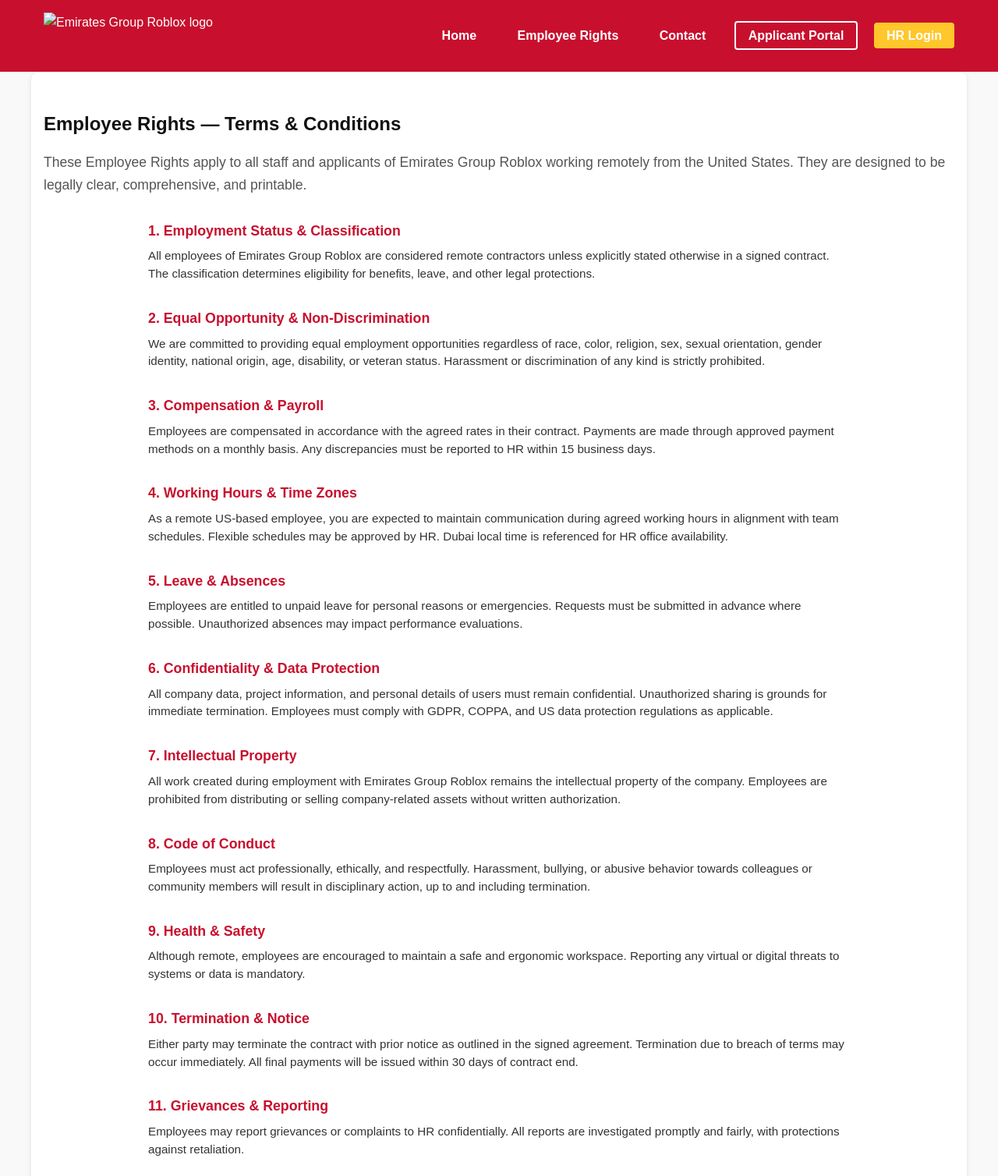
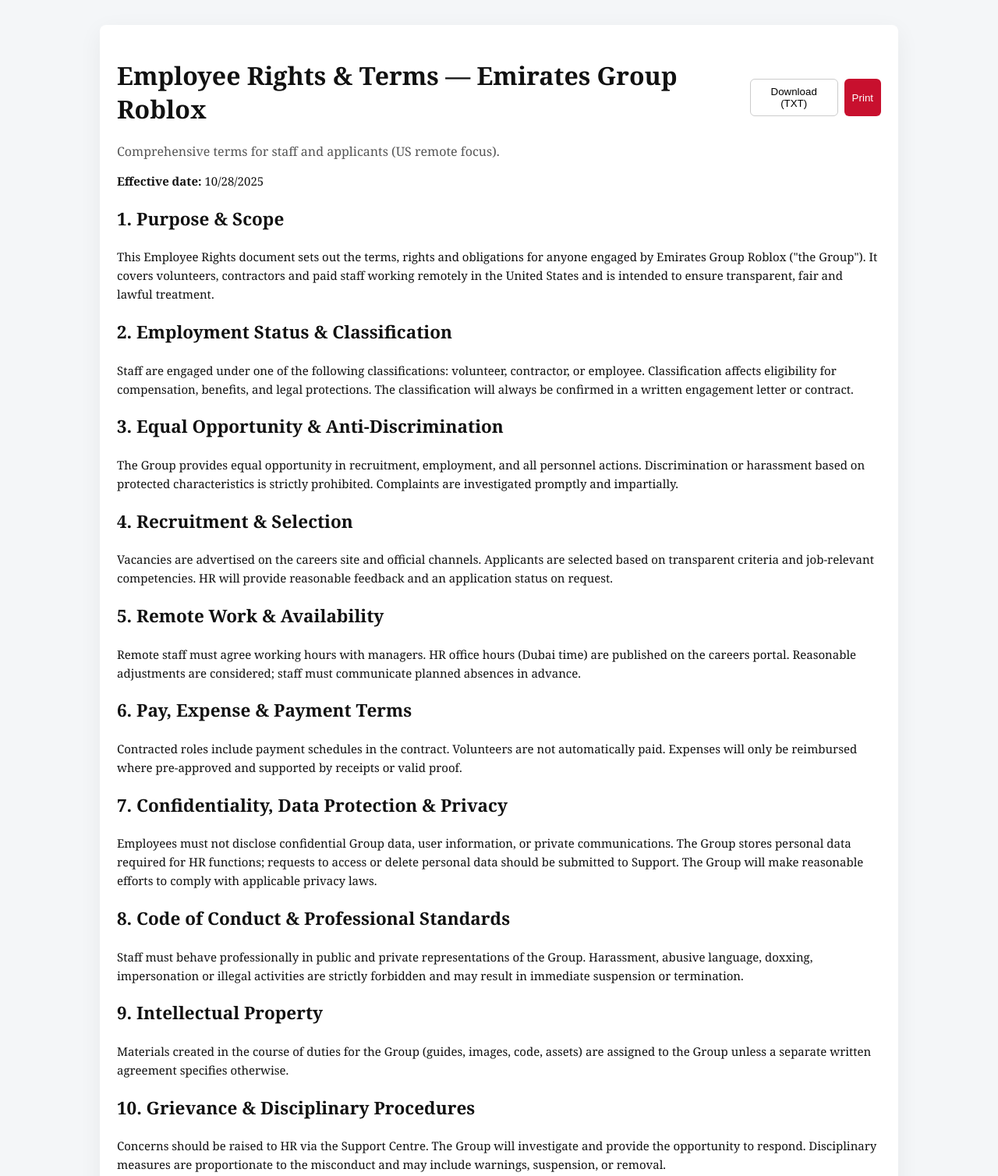
Before and after one commit to chairmanoftheboardeg/egrcareers-website, a plain HTML site: page employee-rights.html in a window 1280 px wide. Shown: the top 1508 px of the page at 78% size. Drawn offline with Linux system fonts and the light colour scheme.

Commit message:
Update employee-rights.html

```diff
--- a/employee-rights.html
+++ b/employee-rights.html
@@ -1,147 +1,116 @@
 <!doctype html>
 <html lang="en-GB">
 <head>
-  <meta charset="utf-8" />
-  <meta name="viewport" content="width=device-width, initial-scale=1" />
-  <title>Emirates Group Roblox — Employee Rights</title>
-  <meta name="description" content="Employee Rights, Terms & Conditions for Emirates Group Roblox staff and applicants." />
+<meta charset="utf-8"/><meta name="viewport" content="width=device-width,initial-scale=1"/>
+<title>Employee Rights — Emirates Group Roblox</title>
+<meta name="description" content="Full Employee Rights & Terms for Emirates Group Roblox."/>
 <style>
-    /* ====== RESET & BASE ====== */
-    * { margin:0; padding:0; box-sizing:border-box; font-family:Arial, sans-serif; }
-    body { background:#f9f9f9; color:#333; line-height:1.6; }
-    a { text-decoration:none; color:inherit; }
-    img { max-width:100%; display:block; }
-    h1,h2,h3,h4,h5,h6 { margin-bottom:0.5rem; color:#111; }
-    p { margin-bottom:1rem; }
-
-    /* ====== HEADER ====== */
-    .site-header { background:#c8102e; color:white; padding:1rem 0; }
-    .site-header .container { display:flex; justify-content:space-between; align-items:center; max-width:1200px; margin:0 auto; padding:0 1rem; }
-    .logo { height:60px; margin-right:1rem; }
-    .main-nav a { margin-left:1rem; color:white; font-weight:bold; padding:0.5rem 1rem; border-radius:4px; transition:0.3s; }
-    .main-nav a:hover { background:white; color:#c8102e; }
-    .btn-primary { background:#ffc72c; color:#111; padding:0.5rem 1rem; border:none; border-radius:4px; cursor:pointer; }
-    .btn-outline { border:2px solid white; color:white; padding:0.5rem 1rem; border-radius:4px; }
-
-    /* ====== SECTIONS ====== */
-    .panel-section { padding:3rem 1rem; max-width:1200px; margin:0 auto; background:white; border-radius:10px; box-shadow:0 2px 6px rgba(0,0,0,0.1); }
-    .section-lead { margin-bottom:2rem; color:#555; font-size:1.1rem; }
-    h2 { margin-bottom:1rem; }
-
-    /* ====== EMPLOYEE RIGHTS CONTENT ====== */
-    .employee-terms { max-width:900px; margin:0 auto; font-size:0.95rem; line-height:1.5; }
-    .employee-terms h3 { margin-top:2rem; color:#c8102e; }
-    .print-controls { margin-top:2rem; text-align:center; }
-    .print-controls button { margin:0 0.5rem; }
-
-    /* ====== FOOTER ====== */
-    .site-footer { background:#111; color:white; padding:2rem 1rem; }
-    .site-footer a { color:#ffc72c; margin-right:1rem; }
-    .footer-inner { max-width:1200px; margin:0 auto; display:flex; justify-content:space-between; flex-wrap:wrap; }
+:root{--brand:#c8102e;--muted:#333;--bg:#fff}
+body{margin:0;font-family:Georgia, 'Times New Roman', serif;background:#f4f6f8;color:#111}
+.container{max-width:980px;margin:32px auto;padding:22px;background:white;border-radius:8px;box-shadow:0 8px 30px rgba(0,0,0,0.06)}
+h1{color:#111} .muted{color:#555} .section{margin-top:18px}
+.print-controls{display:flex;gap:8px;justify-content:flex-end;margin-bottom:8px}
+.btn{padding:8px 10px;border-radius:6px;border:0;cursor:pointer}
+.btn-primary{background:var(--brand);color:white}
+.btn-outline{background:transparent;border:1px solid #ccc}
+.content{line-height:1.6;font-size:15px}
 </style>
 </head>
 <body>
-  <!-- HEADER -->
-  <header class="site-header">
-    <div class="container header-inner">
-      <div class="brand">
-        <img src="assets/logo-placeholder.png" alt="Emirates Group Roblox logo" class="logo">
-      </div>
-      <nav class="main-nav">
-        <a href="index.html">Home</a>
-        <a href="#employee-rights">Employee Rights</a>
-        <a href="#contact">Contact</a>
-        <a class="btn btn-outline" id="applicantPortalBtn">Applicant Portal</a>
-        <a class="btn btn-primary" id="hrLoginBtn">HR Login</a>
-      </nav>
-    </div>
-  </header>
-
-  <!-- EMPLOYEE RIGHTS SECTION -->
-  <section class="panel-section" id="employee-rights">
-    <h2>Employee Rights — Terms & Conditions</h2>
-    <p class="section-lead">These Employee Rights apply to all staff and applicants of Emirates Group Roblox working remotely from the United States. They are designed to be legally clear, comprehensive, and printable.</p>
-
-    <div class="employee-terms">
-      <h3>1. Employment Status & Classification</h3>
-      <p>All employees of Emirates Group Roblox are considered remote contractors unless explicitly stated otherwise in a signed contract. The classification determines eligibility for benefits, leave, and other legal protections.</p>
-
-      <h3>2. Equal Opportunity & Non-Discrimination</h3>
-      <p>We are committed to providing equal employment opportunities regardless of race, color, religion, sex, sexual orientation, gender identity, national origin, age, disability, or veteran status. Harassment or discrimination of any kind is strictly prohibited.</p>
-
-      <h3>3. Compensation & Payroll</h3>
-      <p>Employees are compensated in accordance with the agreed rates in their contract. Payments are made through approved payment methods on a monthly basis. Any discrepancies must be reported to HR within 15 business days.</p>
-
-      <h3>4. Working Hours & Time Zones</h3>
-      <p>As a remote US-based employee, you are expected to maintain communication during agreed working hours in alignment with team schedules. Flexible schedules may be approved by HR. Dubai local time is referenced for HR office availability.</p>
-
-      <h3>5. Leave & Absences</h3>
-      <p>Employees are entitled to unpaid leave for personal reasons or emergencies. Requests must be submitted in advance where possible. Unauthorized absences may impact performance evaluations.</p>
-
-      <h3>6. Confidentiality & Data Protection</h3>
-      <p>All company data, project information, and personal details of users must remain confidential. Unauthorized sharing is grounds for immediate termination. Employees must comply with GDPR, COPPA, and US data protection regulations as applicable.</p>
-
-      <h3>7. Intellectual Property</h3>
-      <p>All work created during employment with Emirates Group Roblox remains the intellectual property of the company. Employees are prohibited from distributing or selling company-related assets without written authorization.</p>
-
-      <h3>8. Code of Conduct</h3>
-      <p>Employees must act professionally, ethically, and respectfully. Harassment, bullying, or abusive behavior towards colleagues or community members will result in disciplinary action, up to and including termination.</p>
-
-      <h3>9. Health & Safety</h3>
-      <p>Although remote, employees are encouraged to maintain a safe and ergonomic workspace. Reporting any virtual or digital threats to systems or data is mandatory.</p>
-
-      <h3>10. Termination & Notice</h3>
-      <p>Either party may terminate the contract with prior notice as outlined in the signed agreement. Termination due to breach of terms may occur immediately. All final payments will be issued within 30 days of contract end.</p>
-
-      <h3>11. Grievances & Reporting</h3>
-      <p>Employees may report grievances or complaints to HR confidentially. All reports are investigated promptly and fairly, with protections against retaliation.</p>
-
-      <h3>12. Amendments & Updates</h3>
-      <p>The company reserves the right to update employee policies. Employees will be notified of changes and expected to comply with the most recent version.</p>
-
-      <h3>13. Remote Work Legal Compliance</h3>
-      <p>All employees must comply with US labor laws, tax reporting obligations, and any state-specific requirements. HR will provide guidance but employees are responsible for individual compliance.</p>
-
-      <p>These terms are designed to protect both the employee and the company. Employees should read, understand, and retain a copy for reference.</p>
+<div class="container">
+  <div style="display:flex;justify-content:space-between;align-items:center">
+    <div><h1>Employee Rights & Terms — Emirates Group Roblox</h1><div class="muted">Comprehensive terms for staff and applicants (US remote focus).</div></div>
+    <div class="print-controls"><button class="btn btn-outline" onclick="downloadTxt()">Download (TXT)</button><button class="btn btn-primary" onclick="window.print()">Print</button></div>
   </div>
 
-    <div class="print-controls">
-      <button onclick="downloadPDF()" class="btn btn-outline">Download (PDF)</button>
-      <button onclick="window.print()" class="btn btn-primary">Print</button>
+  <div class="content">
+    <p><strong>Effective date:</strong> <span id="effDate"></span></p>
+    <div class="section">
+      <h2>1. Purpose & Scope</h2>
+      <p>This Employee Rights document sets out the terms, rights and obligations for anyone engaged by Emirates Group Roblox ("the Group"). It covers volunteers, contractors and paid staff working remotely in the United States and is intended to ensure transparent, fair and lawful treatment.</p>
     </div>
-  </section>
 
-  <!-- FOOTER -->
-  <footer class="site-footer">
-    <div class="footer-inner">
-      <div>
-        <p>&copy; <span id="year"></span> Emirates Group Roblox — Careers</p>
-        <p><small>Not affiliated with Emirates Group (real world).</small></p>
+    <div class="section">
+      <h2>2. Employment Status & Classification</h2>
+      <p>Staff are engaged under one of the following classifications: volunteer, contractor, or employee. Classification affects eligibility for compensation, benefits, and legal protections. The classification will always be confirmed in a written engagement letter or contract.</p>
     </div>
-      <div>
-        <a href="index.html">Home</a>
-        <a href="https://emiratesgrouproblox.link/support/index.html">Support</a>
+
+    <div class="section">
+      <h2>3. Equal Opportunity & Anti-Discrimination</h2>
+      <p>The Group provides equal opportunity in recruitment, employment, and all personnel actions. Discrimination or harassment based on protected characteristics is strictly prohibited. Complaints are investigated promptly and impartially.</p>
+    </div>
+
+    <div class="section">
+      <h2>4. Recruitment & Selection</h2>
+      <p>Vacancies are advertised on the careers site and official channels. Applicants are selected based on transparent criteria and job-relevant competencies. HR will provide reasonable feedback and an application status on request.</p>
+    </div>
+
+    <div class="section">
+      <h2>5. Remote Work & Availability</h2>
+      <p>Remote staff must agree working hours with managers. HR office hours (Dubai time) are published on the careers portal. Reasonable adjustments are considered; staff must communicate planned absences in advance.</p>
+    </div>
+
+    <div class="section">
+      <h2>6. Pay, Expense & Payment Terms</h2>
+      <p>Contracted roles include payment schedules in the contract. Volunteers are not automatically paid. Expenses will only be reimbursed where pre-approved and supported by receipts or valid proof.</p>
+    </div>
+
+    <div class="section">
+      <h2>7. Confidentiality, Data Protection & Privacy</h2>
+      <p>Employees must not disclose confidential Group data, user information, or private communications. The Group stores personal data required for HR functions; requests to access or delete personal data should be submitted to Support. The Group will make reasonable efforts to comply with applicable privacy laws.</p>
+    </div>
+
+    <div class="section">
+      <h2>8. Code of Conduct & Professional Standards</h2>
+      <p>Staff must behave professionally in public and private representations of the Group. Harassment, abusive language, doxxing, impersonation or illegal activities are strictly forbidden and may result in immediate suspension or termination.</p>
+    </div>
+
+    <div class="section">
+      <h2>9. Intellectual Property</h2>
+      <p>Materials created in the course of duties for the Group (guides, images, code, assets) are assigned to the Group unless a separate written agreement specifies otherwise.</p>
+    </div>
+
+    <div class="section">
+      <h2>10. Grievance & Disciplinary Procedures</h2>
+      <p>Concerns should be raised to HR via the Support Centre. The Group will investigate and provide the opportunity to respond. Disciplinary measures are proportionate to the misconduct and may include warnings, suspension, or removal.</p>
+    </div>
+
+    <div class="section">
+      <h2>11. Termination</h2>
+      <p>Where roles are paid or contracted, termination terms will be in the contract. For volunteers, termination may occur for cause or by mutual agreement. The Group will seek to act transparently and will provide reasons where possible.</p>
+    </div>
+
+    <div class="section">
+      <h2>12. Health, Safety & Online Security</h2>
+      <p>Staff should follow good online security practices: strong passwords, avoid sharing credentials, and report suspicious activity immediately. If an online safety incident occurs, report to HR and platform moderators.</p>
+    </div>
+
+    <div class="section">
+      <h2>13. Dispute Resolution</h2>
+      <p>Where disputes cannot be resolved through HR, the parties may request an impartial review. For legal matters, parties may seek external mediation or legal counsel.</p>
+    </div>
+
+    <div class="section">
+      <h2>14. Amendments</h2>
+      <p>The Group may update these terms. Material changes will be communicated through official channels. Continued engagement implies acceptance of updated terms.</p>
+    </div>
+
+    <hr/>
+    <p style="font-size:13px;color:#555">This document is intended as a comprehensive internal policy for Emirates Group Roblox and is not a substitute for formal legal contracts or professional legal advice. For binding contracts or jurisdiction-specific obligations consult a qualified attorney.</p>
   </div>
 </div>
-  </footer>
 
 <script>
-    // Footer year
-    document.getElementById('year').textContent = new Date().getFullYear();
+document.getElementById('effDate').textContent = new Date().toLocaleDateString();
 
-    // ===== PDF Download =====
-    function downloadPDF() {
-      const element = document.querySelector('.employee-terms');
-      const opt = {
-        margin:       0.5,
-        filename:     'Emirates-Group-Roblox-Employee-Rights.pdf',
-        image:        { type: 'jpeg', quality: 0.98 },
-        html2canvas:  { scale: 2 },
-        jsPDF:        { unit: 'in', format: 'letter', orientation: 'portrait' }
-      };
-      html2pdf().set(opt).from(element).save();
+/* Download the visible terms as plain text */
+function downloadTxt(){
+  const content = Array.from(document.querySelectorAll('.content *')).map(n => n.innerText).join('\n\n');
+  const blob = new Blob([content], {type:'text/plain'});
+  const url = URL.createObjectURL(blob);
+  const a = document.createElement('a'); a.href = url; a.download = 'EmiratesGroupRoblox_Employee_Rights.txt'; document.body.appendChild(a); a.click(); a.remove();
+  URL.revokeObjectURL(url);
 }
 </script>
-  <script src="https://cdnjs.cloudflare.com/ajax/libs/html2pdf.js/0.10.1/html2pdf.bundle.min.js"></script>
 </body>
 </html>
```
Lines whose indentation alone changed are shown as unchanged.
